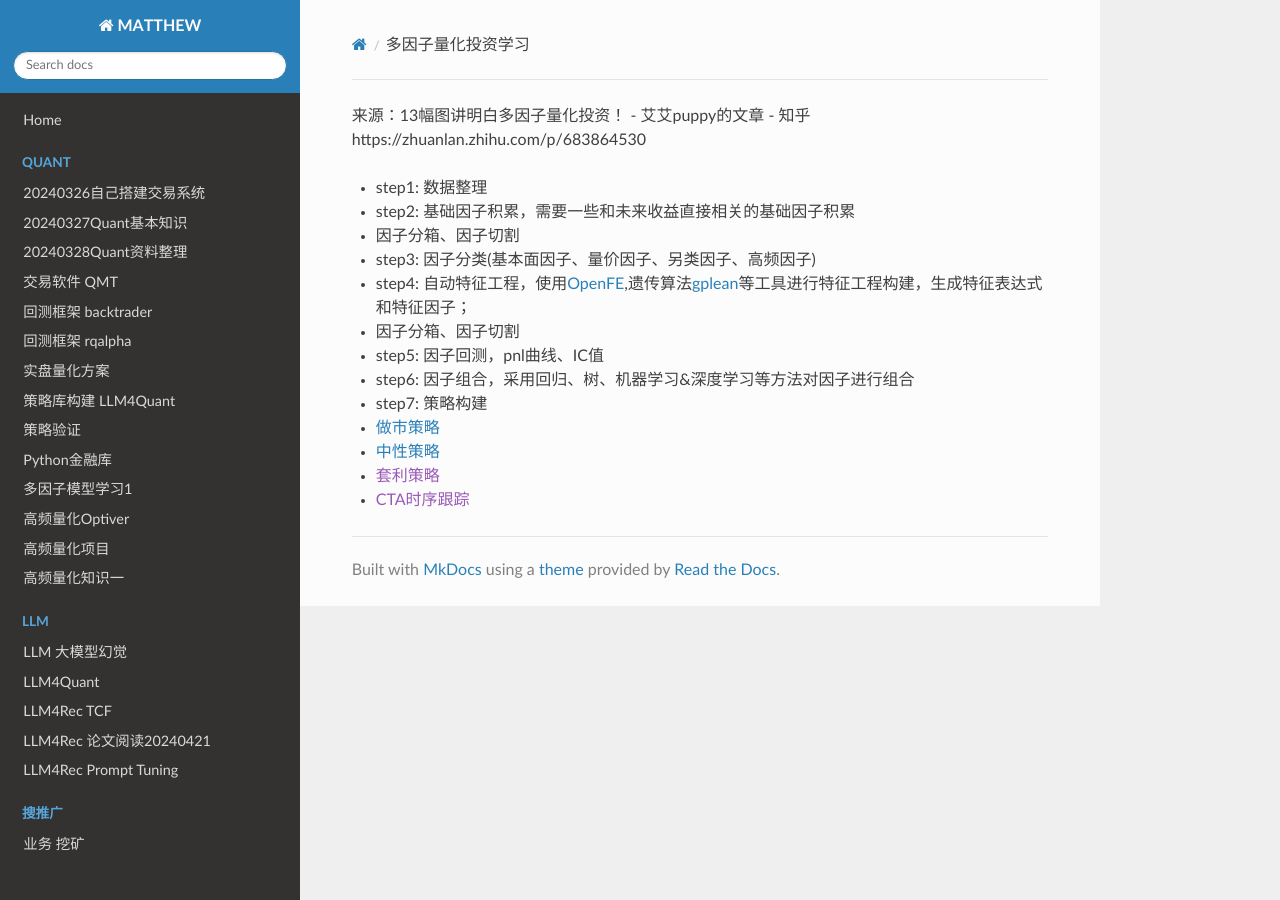
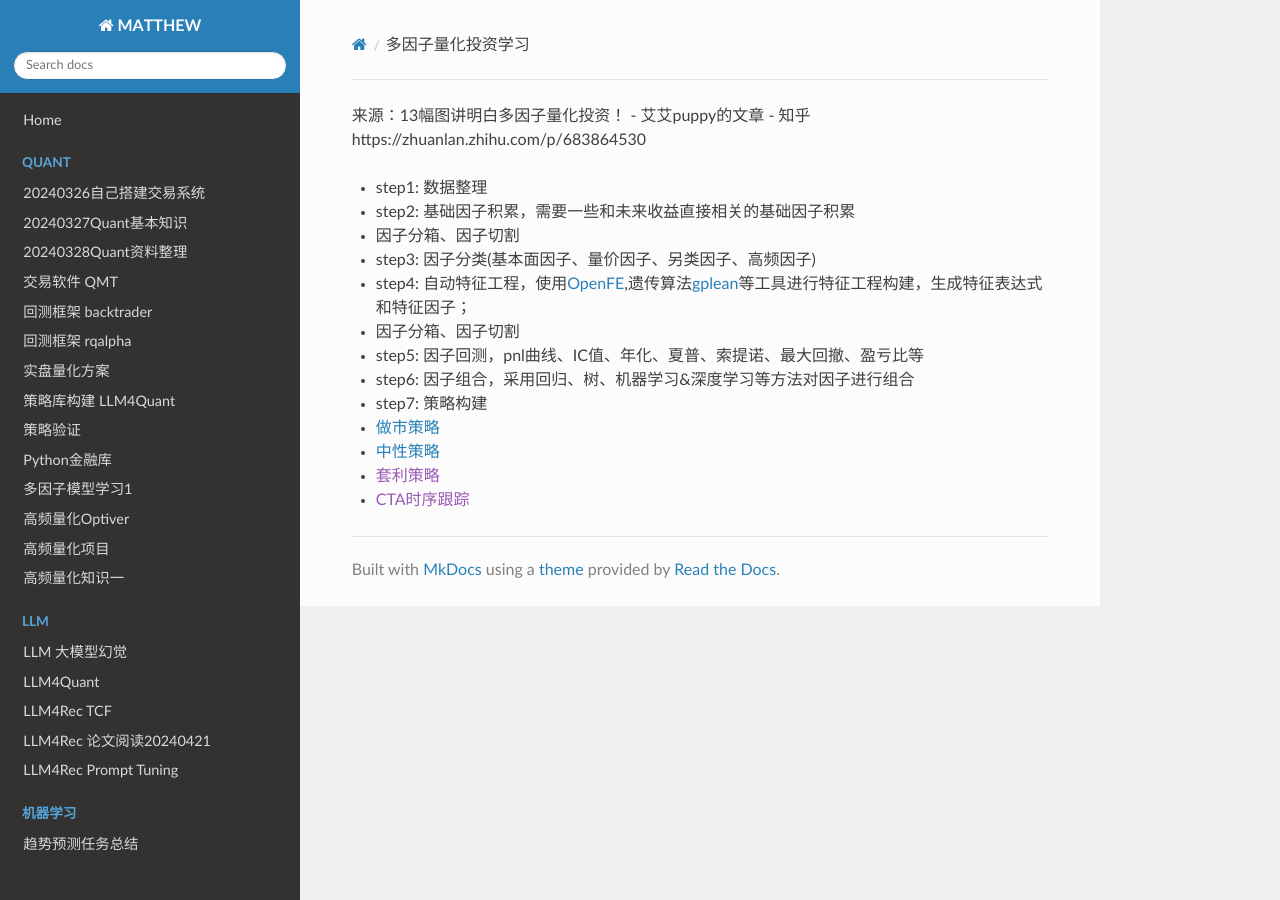
Before and after one commit to MatthewZhuang/guomianzhuang-personal-site, an MkDocs documentation site: the page built from docs/Quant/多因子量化投资学习.md, in a window 1280 px wide. Built offline with MkDocs 1.6.1, drawn with Linux system fonts in a browser that asks for light colours; nearby versions of some CDN libraries.

Commit message:
update 0512

```diff
--- a/docs/Quant/多因子量化投资学习.md
+++ b/docs/Quant/多因子量化投资学习.md
@@ -7,7 +7,7 @@
 - step3: 因子分类(基本面因子、量价因子、另类因子、高频因子)
 - step4: 自动特征工程，使用[OpenFE](https://zhuanlan.zhihu.com/p/587075465),遗传算法[gplean](https://zhuanlan.zhihu.com/p/683020472)等工具进行特征工程构建，生成特征表达式和特征因子；
   - 因子分箱、因子切割
-- step5: 因子回测，pnl曲线、IC值
+- step5: 因子回测，pnl曲线、IC值、年化、夏普、索提诺、最大回撤、盈亏比等
 - step6: 因子组合，采用回归、树、机器学习&深度学习等方法对因子进行组合
 - step7: 策略构建
   - [做市策略](https://zhuanlan.zhihu.com/p/256945351)
--- a/mkdocs.yml
+++ b/mkdocs.yml
@@ -27,6 +27,8 @@
     - LLM/LLM4Rec_TCF.md
     - LLM/LLM4Rec_论文阅读20240421.md
     - LLM/LLM4Rec_Prompt-Tuning.md
+  - 机器学习:
+    - 机器学习/趋势预测任务.md
   - 搜推广:
     - 搜推广/业务-挖矿.md
     - 搜推广/业务-记一次pcoc高估问题排查.md
```
Also changed, not shown: docs/机器学习/趋势预测任务.md (added, +3 -0 lines), docs/技术随笔/python3安装jupyter.md (line endings or trailing spaces).
